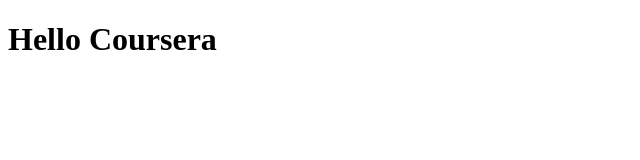
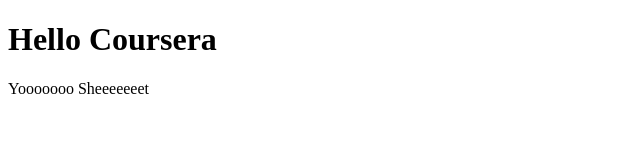
Before and after one commit to lcoelho142/coursera-test, a plain HTML site: page index.html in a window 1280 px wide. Shown: the whole page, without its empty margins (0-640 px from the left). Drawn offline with Linux system fonts and the light colour scheme.

Commit message:
Added Paragraph

```diff
--- a/index.html
+++ b/index.html
@@ -5,5 +5,6 @@
 	</head>
 	<body>
 		<h1>Hello Coursera</h1>
+		 <p>Yooooooo Sheeeeeeet</p>
 	</body>
  </html>
```
